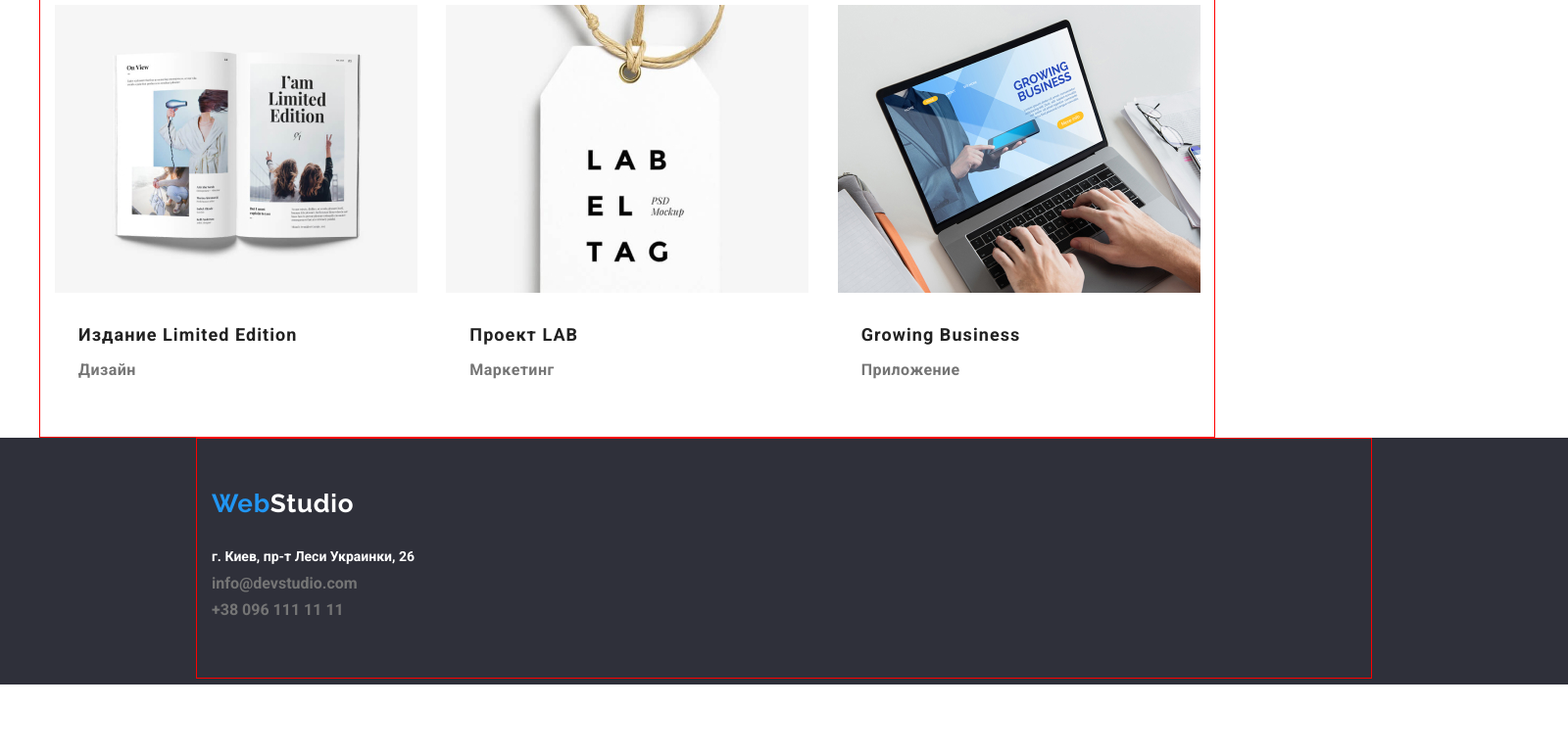
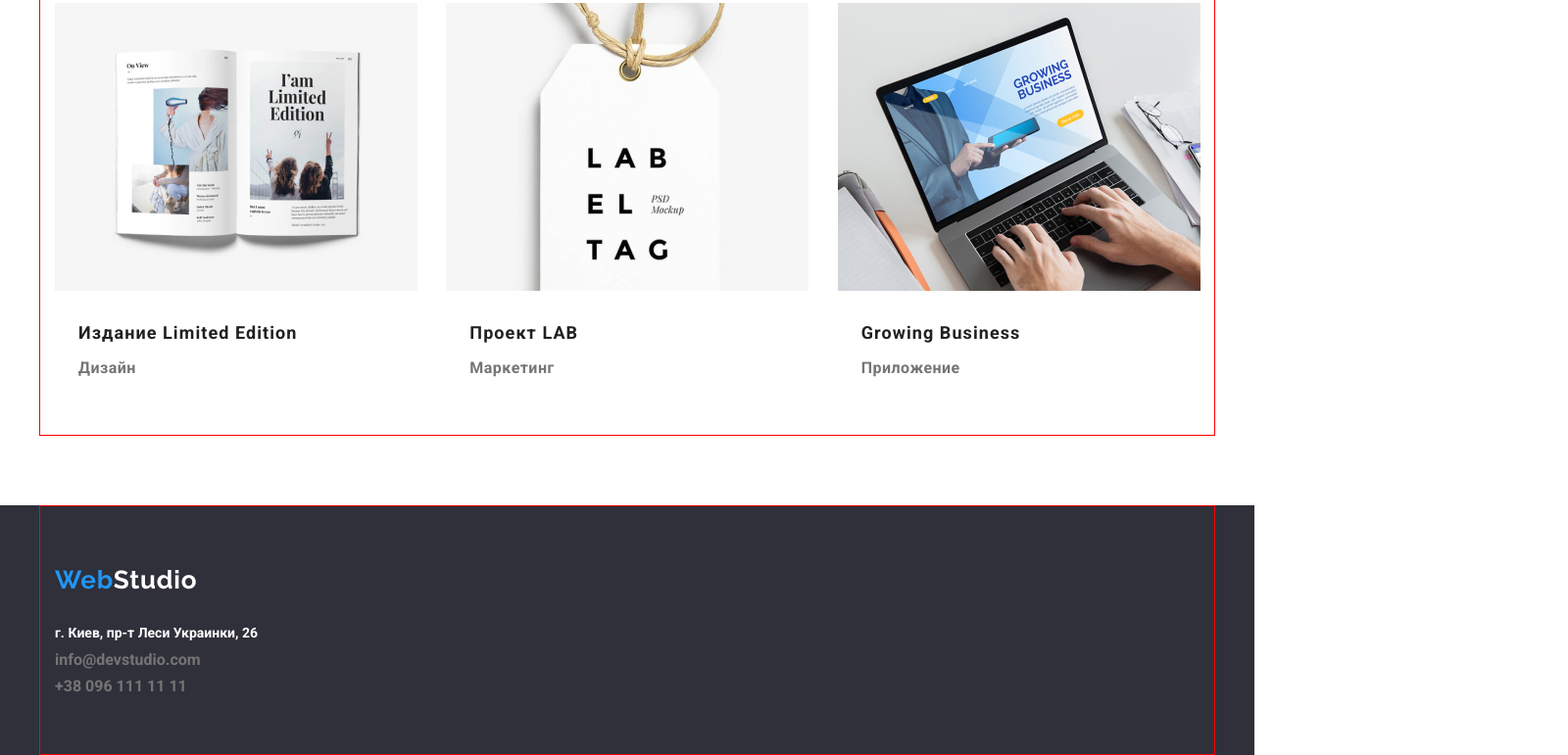
Before and after one commit to LysenkoVitalii/goit-markup-hw-03, a plain HTML site: page portfolio.html in a window 1280 px wide. Shown: the part 1140-1911 px from the top of the page at 98% size, 1600 px wide, since content can reach past the window. Before the commit the page ends 1839 px from the top, so only its background shows below. Drawn offline with Linux system fonts and the light colour scheme.

Commit message:
правка 3

```diff
--- a/css/style.css
+++ b/css/style.css
@@ -84,7 +84,7 @@ p {
 }
 
 .list-item:first-child {
-  padding-right: 30px;
+  margin-right: 30px;
 }
 
 .list .list-item + .list-item {
@@ -329,18 +329,17 @@ p {
 /* Футер */
 .footer {
   background-color: var(--background);
-  width: 1600px;
-  min-height: 252px;
-  justify-content: center;
-  align-items: center;
-  margin-right: auto;
-  margin-left: auto;
+  display: block;
+}
+
+.footer .footer-content {
+  display: block;
+  padding-top: 60px;
+  padding-bottom: 60px;
+  margin-bottom: 0;
 }
 
 .footer-logo {
-  padding-top: 51px;
-  display: block;
-
   color: var(--color-text);
   font-family: Raleway, sans-serif;
   font-style: normal;
@@ -373,11 +372,7 @@ p {
 }
 
 .footer-contact li {
-  padding-top: 9px;
-}
-
-.footer-contact li:last-child {
-  padding-bottom: 60px;
+  margin-top: 9px;
 }
 
 /* Проэкты портфолио */
@@ -393,6 +388,7 @@ p {
 .button-list {
   display: flex;
   margin-left: 280px;
+  margin-bottom: 34px;
   padding: 0;
   width: 611px;
   justify-content: space-around;
@@ -405,6 +401,8 @@ p {
   border-radius: 4px;
   text-align: center;
   border: 1px solid transparent;
+  box-shadow: 0px 3px 1px rgba(0, 0, 0, 0.1), 0px 1px 2px rgba(0, 0, 0, 0.08),
+    0px 2px 2px rgba(0, 0, 0, 0.12);
 }
 
 .button-button:hover,
@@ -418,6 +416,12 @@ p {
 }
 
 /* Портфолио */
+
+.portfolio {
+  padding-top: 117px;
+  padding-bottom: 71px;
+}
+
 .portfolio-list {
   display: flex;
   flex-wrap: wrap;
--- a/portfolio.html
+++ b/portfolio.html
@@ -37,7 +37,7 @@
 
     <main>
         <!-- Проэкты портфолио-->
-        <section class="button">
+        <section class="portfolio">
             <div class="container">
                 <h1 hidden>Project</h1>
                 <ul class="button-list">
@@ -57,10 +57,8 @@
                         <button type="button" class="button-button pointer">Маркетинг</button>
                     </li>
                 </ul>
-            </div>
-        </section>
-        <section class="portfolio">
-            <div class="container">
+
+
                 <ul class="portfolio-list">
                     <li class="card">
                         <img src="./img/1.jpg" alt="Проэкт">
@@ -113,8 +111,9 @@
     </main>
 
     <!-- Футер -->
-    <footer class="footer">
-        <div class="container">
+<footer class="footer">
+    <div class="container">
+        <div class="footer-content">
             <a href="#" class="footer-logo"><span>Web</span>Studio</a>
 
             <address class="contacts-links">
@@ -130,7 +129,8 @@
                 </ul>
             </address>
         </div>
-    </footer>
+    </div>
+</footer>
 </body>
 
 </html>
```
Also changed, not shown: index.html (+2 -0 lines).
